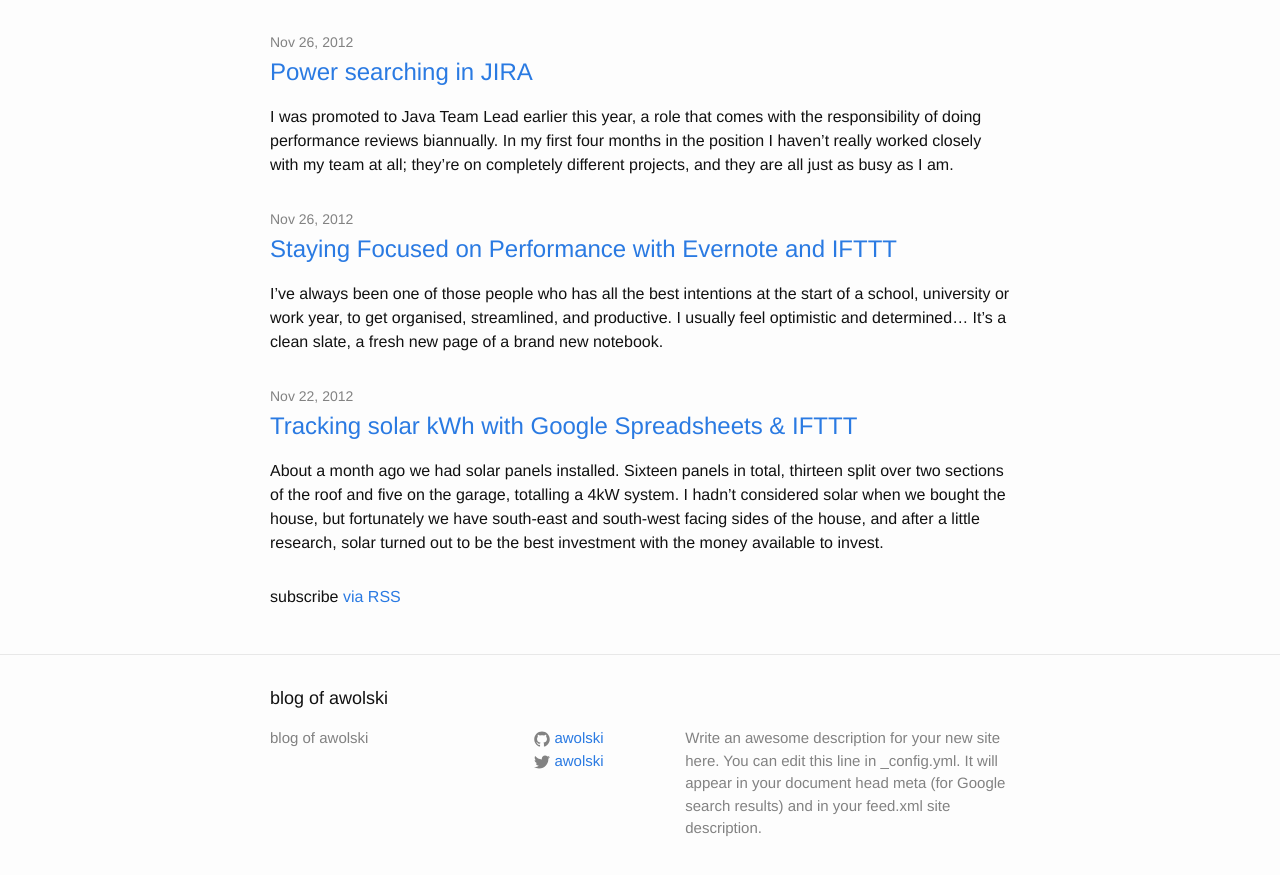
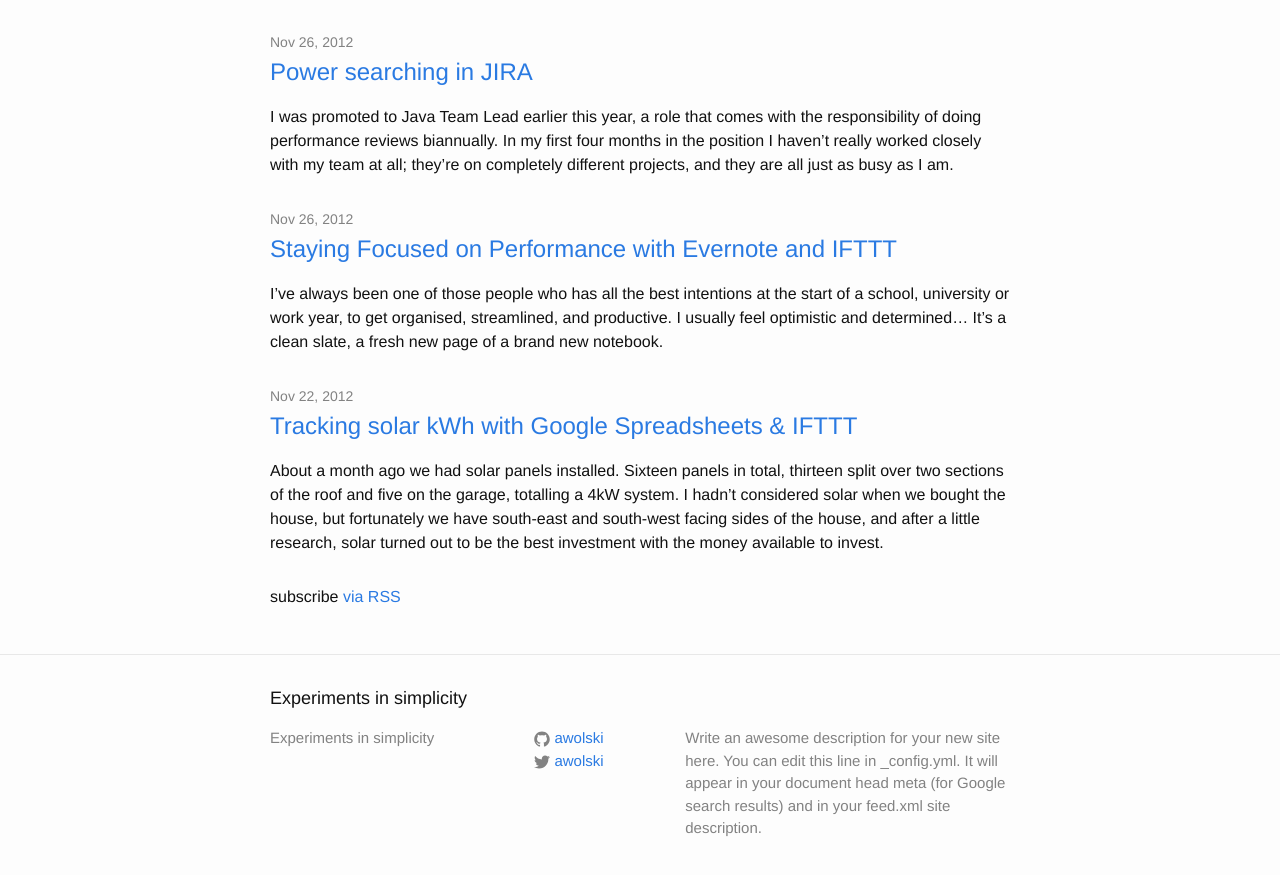
Before and after one commit to awolski/awolski.github.io, a Jekyll site: the page built from index.html, in a window 1280 px wide and 900 px high, scrolled down 6725 px. Shown: the top 875 px of the window. Built offline with Jekyll 4.4.1, drawn with Linux system fonts in a browser that asks for light colours; some of the changed text lies outside the part shown.

Commit message:
Modified conig

```diff
--- a/_config.yml
+++ b/_config.yml
@@ -6,8 +6,8 @@
 # 'jekyll serve'. If you change this file, please restart the server process.
 
 # Site settings
-title: blog of awolski
-email: your-email@domain.com
+title: Experiments in simplicity
+email:
 description: > # this means to ignore newlines until "baseurl:"
   Write an awesome description for your new site here. You can edit this
   line in _config.yml. It will appear in your document head meta (for
```
